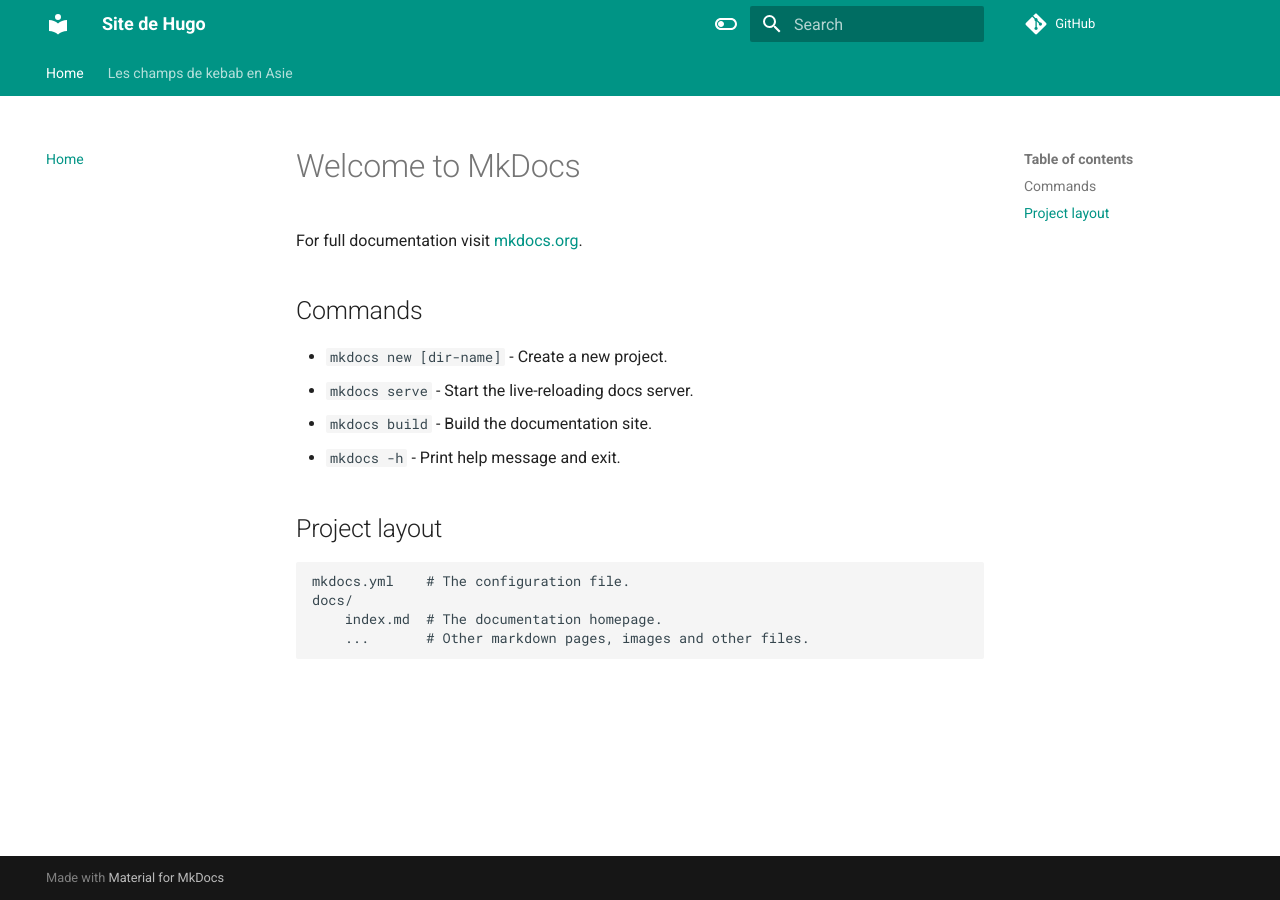
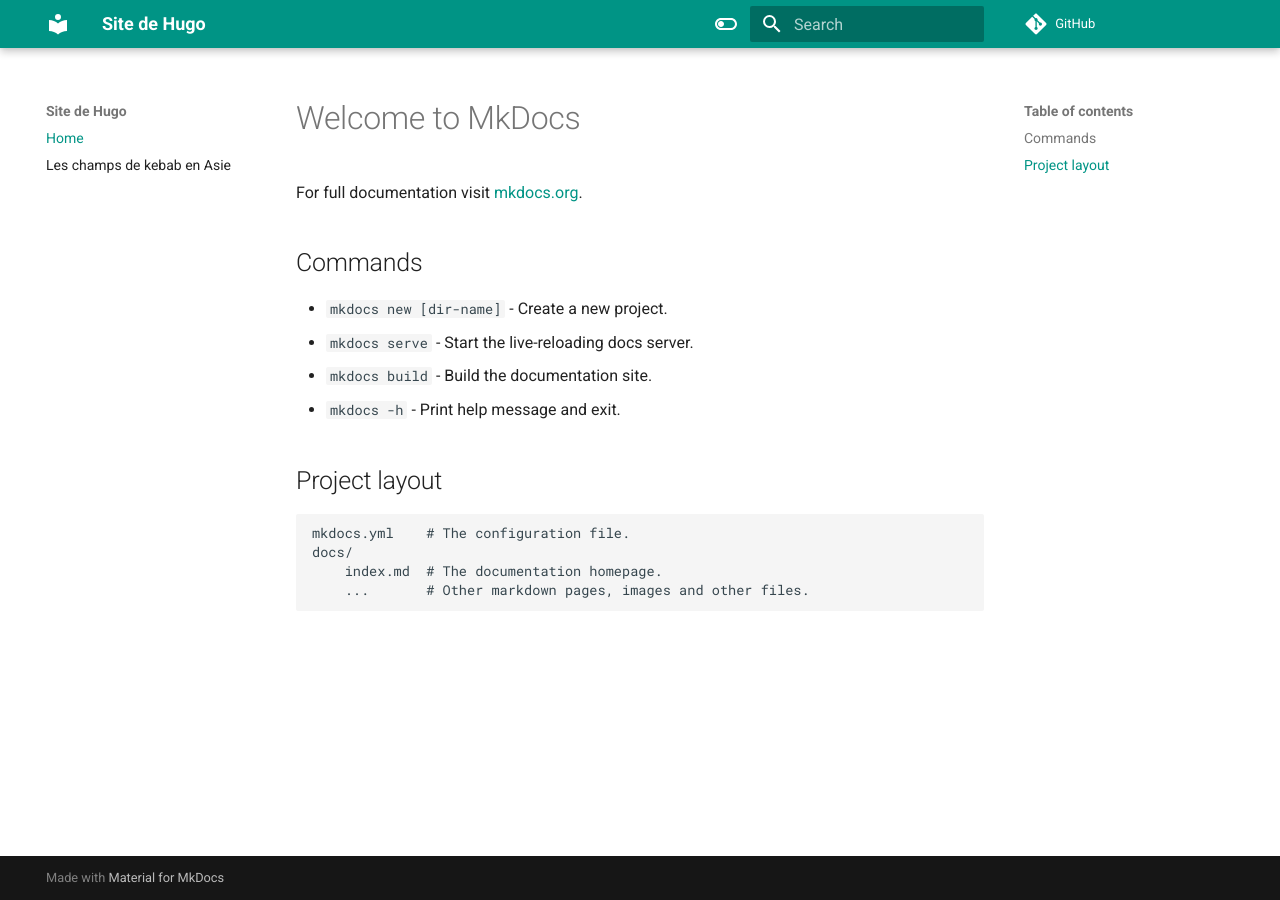
Before and after one commit to e-Tesseract/e-Tesseract.github.io, an MkDocs documentation site: the page built from docs/index.md, in a window 1280 px wide. Built offline with MkDocs 1.6.1 and Material for MkDocs 9.7.7, drawn with Linux system fonts in a browser that asks for light colours; comment, search, counter and statistics services are not loaded.

Commit message:
Update mkdocs.yml

```diff
--- a/mkdocs.yml
+++ b/mkdocs.yml
@@ -8,9 +8,6 @@
 
 theme:
   name: material
-  features:
-    - navigation.tabs
-    - navigation.sections
   palette:
     - scheme: default
       toggle:
```
